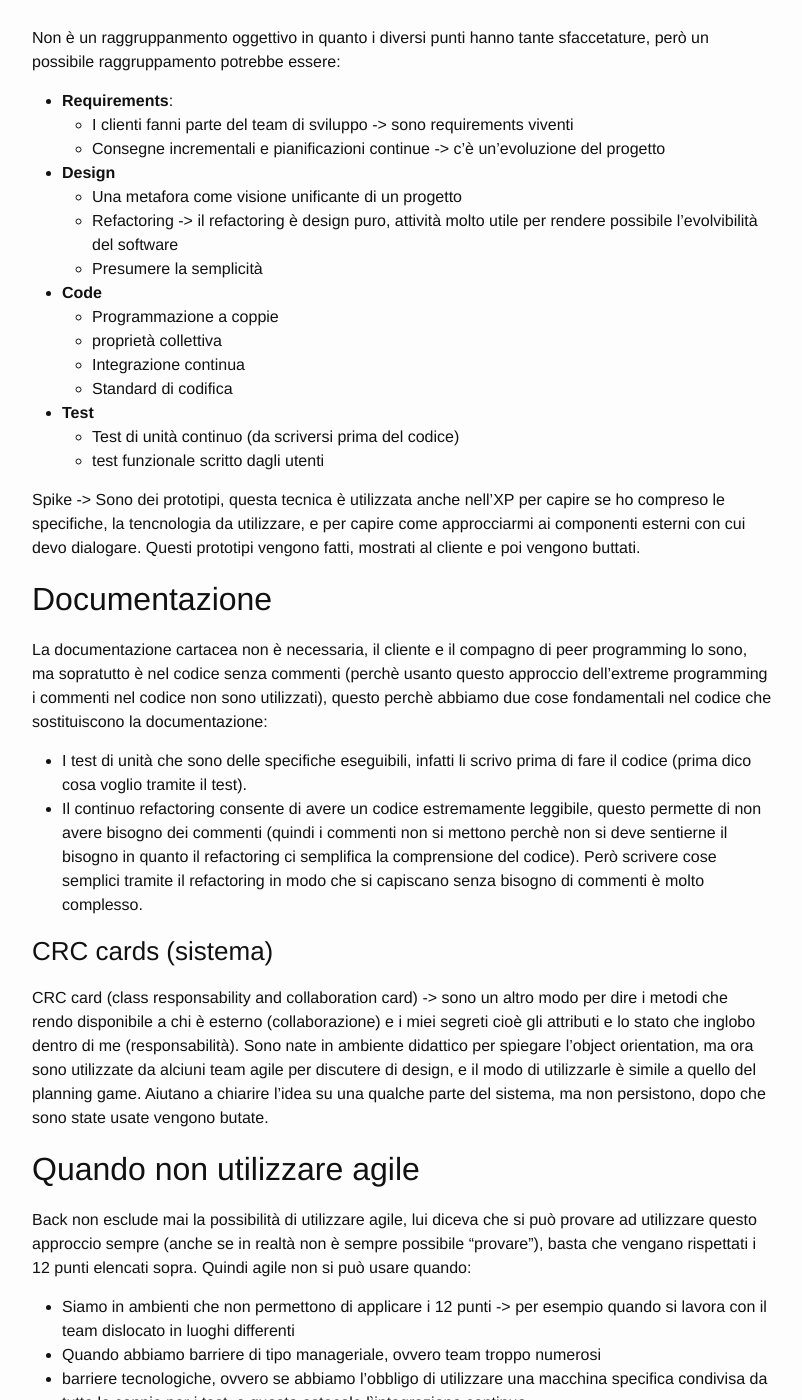
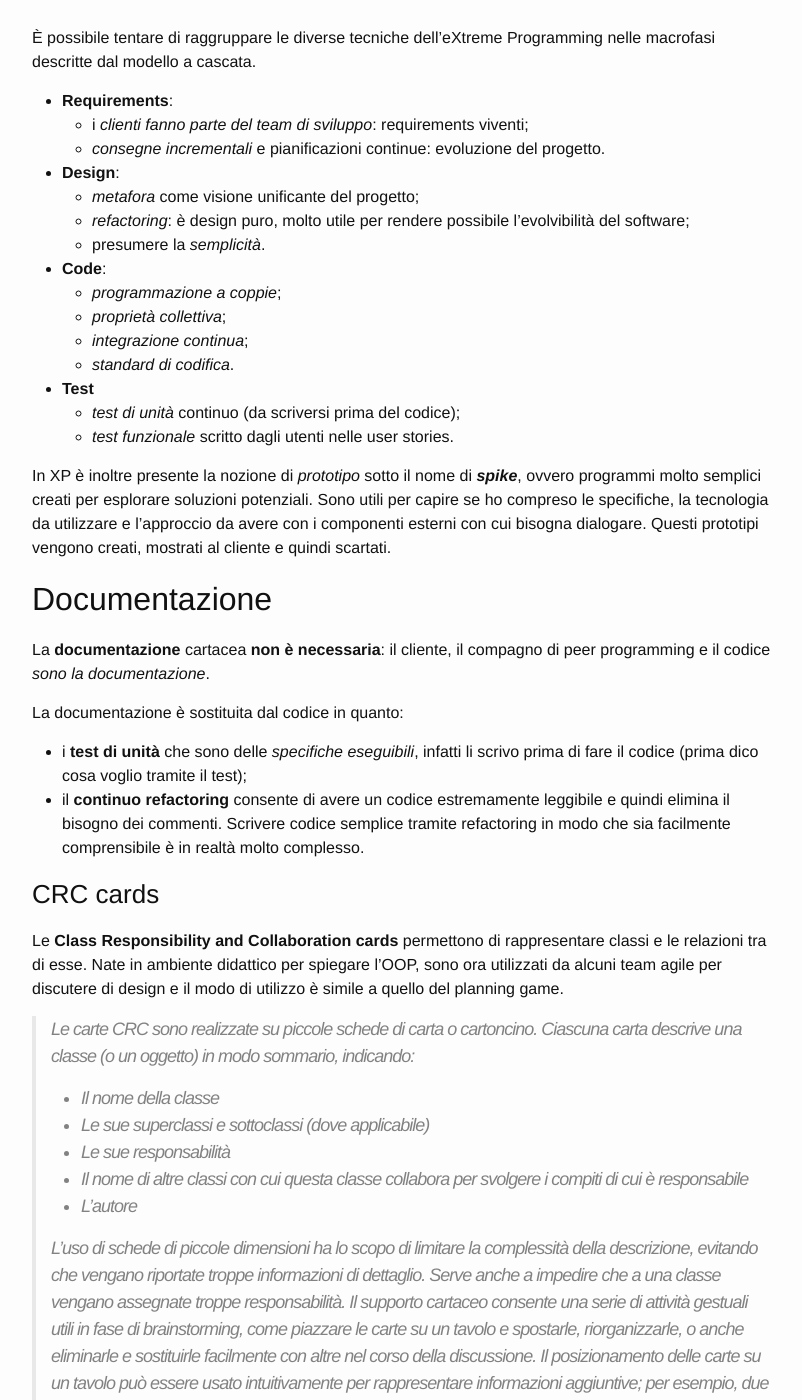
Before and after one commit to MarcoBuster/sweng, a Jekyll site: the page built from _posts/2022-10-10-extreme-programming.md, in a window 1280 px wide and 1400 px high, scrolled down 15483 px. Shown: the whole window, without its empty margins (238-1040 px from the left). Built offline with Jekyll 4.4.1, drawn with Linux system fonts in a browser that asks for light colours; the table of contents is made by our own code; some of the changed text lies outside the part shown.

Commit message:
Refactor 'waterfall' and 'documentation' sections

```diff
--- a/_posts/2022-10-10-extreme-programming.md
+++ b/_posts/2022-10-10-extreme-programming.md
@@ -409,35 +409,52 @@ In conclusione, l'XP non è una tecnica così rigida e rigorosa: ad ogni iterazi
 Questo punto non però è condiviso da tutti e una motivazione la si può trovare nel fatto che tutti i punti sono interconnessi tra loro, e quindio non è possibile studiarli singolarmente senza considerate anche gli altri perchè non avrebbero senso in quanto hanno una forte dipendenza l'una dall'altra; non a caso nei punti sopra si può notare come si influenzino a vicenda.
 
 ## XP e modello a cascata
-Non è un raggruppanmento oggettivo in quanto i diversi punti hanno tante sfaccetature, però un possibile raggruppamento potrebbe essere:
+È possibile tentare di  raggruppare le diverse tecniche dell'eXtreme Programming nelle macrofasi descritte dal modello a cascata.
 
 - __Requirements__:
-    - I clienti fanni parte del team di sviluppo -> sono requirements viventi
-    - Consegne incrementali e pianificazioni continue -> c'è un'evoluzione del progetto
-- __Design__
-    - Una metafora come visione unificante di un progetto
-    - Refactoring -> il refactoring è design puro, attività molto utile per rendere possibile l'evolvibilità del software
-    - Presumere la semplicità
-- __Code__
-    - Programmazione a coppie
-    - proprietà collettiva
-    - Integrazione continua
-    - Standard di codifica
+    - i _clienti fanno parte del team di sviluppo_: requirements viventi;
+    - _consegne incrementali_ e pianificazioni continue: evoluzione del progetto.
+- __Design__:
+    - _metafora_ come visione unificante del progetto;
+    - _refactoring_: è design puro, molto utile per rendere possibile l'evolvibilità del software;
+    - presumere la _semplicità_.
+- __Code__:
+    - _programmazione a coppie_;
+    - _proprietà collettiva_;
+    - _integrazione continua_;
+    - _standard di codifica_.
 - __Test__
-    - Test di unità continuo (da scriversi prima del codice)
-    - test funzionale scritto dagli utenti
+    - _test di unità_ continuo (da scriversi prima del codice);
+    - _test funzionale_ scritto dagli utenti nelle user stories.
 
-Spike -> Sono dei prototipi, questa tecnica è utilizzata anche nell'XP per capire se ho compreso le specifiche, la tencnologia da utilizzare, e per capire come approcciarmi ai componenti esterni con cui devo dialogare. Questi prototipi vengono fatti, mostrati al cliente e poi vengono buttati.
+In XP è inoltre presente la nozione di _prototipo_ sotto il nome di ___spike___, ovvero programmi molto semplici creati per esplorare soluzioni potenziali.
+Sono utili per capire se ho compreso le specifiche, la tecnologia da utilizzare e l'approccio da avere con i componenti esterni con cui bisogna dialogare.
+Questi prototipi vengono creati, mostrati al cliente e quindi scartati.
 
 ## Documentazione
-La documentazione cartacea non è necessaria, il cliente e il compagno di peer programming lo sono, ma sopratutto è nel codice senza commenti (perchè usanto questo approccio dell'extreme programming i commenti nel codice non sono utilizzati), questo perchè abbiamo due cose fondamentali nel codice che sostituiscono la documentazione:
-- I test di unità che sono delle specifiche eseguibili, infatti li scrivo prima di fare il codice (prima dico cosa voglio tramite il test).
-- Il continuo refactoring consente di avere un codice estremamente leggibile, questo permette di non avere bisogno dei commenti (quindi i commenti non si mettono perchè non si deve sentierne il bisogno in quanto il refactoring ci semplifica la comprensione del codice). Però scrivere cose semplici tramite il refactoring in modo che si capiscano senza bisogno di commenti è molto complesso.
+La __documentazione__ cartacea __non è necessaria__:
+il cliente, il compagno di peer programming e il codice _sono la documentazione_.
 
-### CRC cards (sistema)
-CRC card (class responsability and collaboration card) -> sono un altro modo per dire i metodi che rendo disponibile a chi è esterno (collaborazione) e i miei segreti cioè gli attributi e lo stato che inglobo dentro di me (responsabilità).
-Sono nate in ambiente didattico per spiegare l'object orientation, ma ora sono utilizzate da alciuni team agile per discutere di design, e il modo di utilizzarle è simile a quello del planning game.
-Aiutano a chiarire l'idea su una qualche parte del sistema, ma non persistono, dopo che sono state usate vengono butate.
+La documentazione è sostituita dal codice in quanto:
+- i __test di unità__ che sono delle _specifiche eseguibili_, infatti li scrivo prima di fare il codice (prima dico cosa voglio tramite il test);
+- il __continuo refactoring__ consente di avere un codice estremamente leggibile e quindi elimina il bisogno dei commenti.
+Scrivere codice semplice tramite refactoring in modo che sia facilmente comprensibile è in realtà molto complesso.
+
+### CRC cards
+Le __Class Responsibility and Collaboration cards__ permettono di rappresentare classi e le relazioni tra di esse.
+Nate in ambiente didattico per spiegare l'OOP, sono ora utilizzati da alcuni team agile per discutere di design e il modo di utilizzo è simile a quello del planning game.
+
+> Le carte CRC sono realizzate su piccole schede di carta o cartoncino. Ciascuna carta descrive una classe (o un oggetto) in modo sommario, indicando:
+>
+> - Il nome della classe
+> - Le sue superclassi e sottoclassi (dove applicabile)
+> - Le sue responsabilità
+> - Il nome di altre classi con cui questa classe collabora per svolgere i compiti di cui è responsabile
+> - L'autore
+>
+> L'uso di schede di piccole dimensioni ha lo scopo di limitare la complessità della descrizione, evitando che vengano riportate troppe informazioni di dettaglio. Serve anche a impedire che a una classe vengano assegnate troppe responsabilità. Il supporto cartaceo consente una serie di attività gestuali utili in fase di brainstorming, come piazzare le carte su un tavolo e spostarle, riorganizzarle, o anche eliminarle e sostituirle facilmente con altre nel corso della discussione. Il posizionamento delle carte su un tavolo può essere usato intuitivamente per rappresentare informazioni aggiuntive; per esempio, due carte possono essere parzialmente sovrapposte per indicare una relazione di stretta collaborazione, o una carta può essere posta sopra un'altra per indicare una relazione di controllo/supervisione.
+>
+> _Da [Wikipedia](https://it.wikipedia.org/wiki/Carte_di_Class_Responsibility_Collaboration), l'enciclopedia libera (licenza CC BY-SA 3.0)_.
 
 ## Quando non utilizzare agile
 Back non esclude mai la possibilità di utilizzare agile, lui diceva che si può provare ad utilizzare questo approccio sempre (anche se in realtà non è sempre possibile "provare"), basta che vengano rispettati i 12 punti elencati sopra.
```
